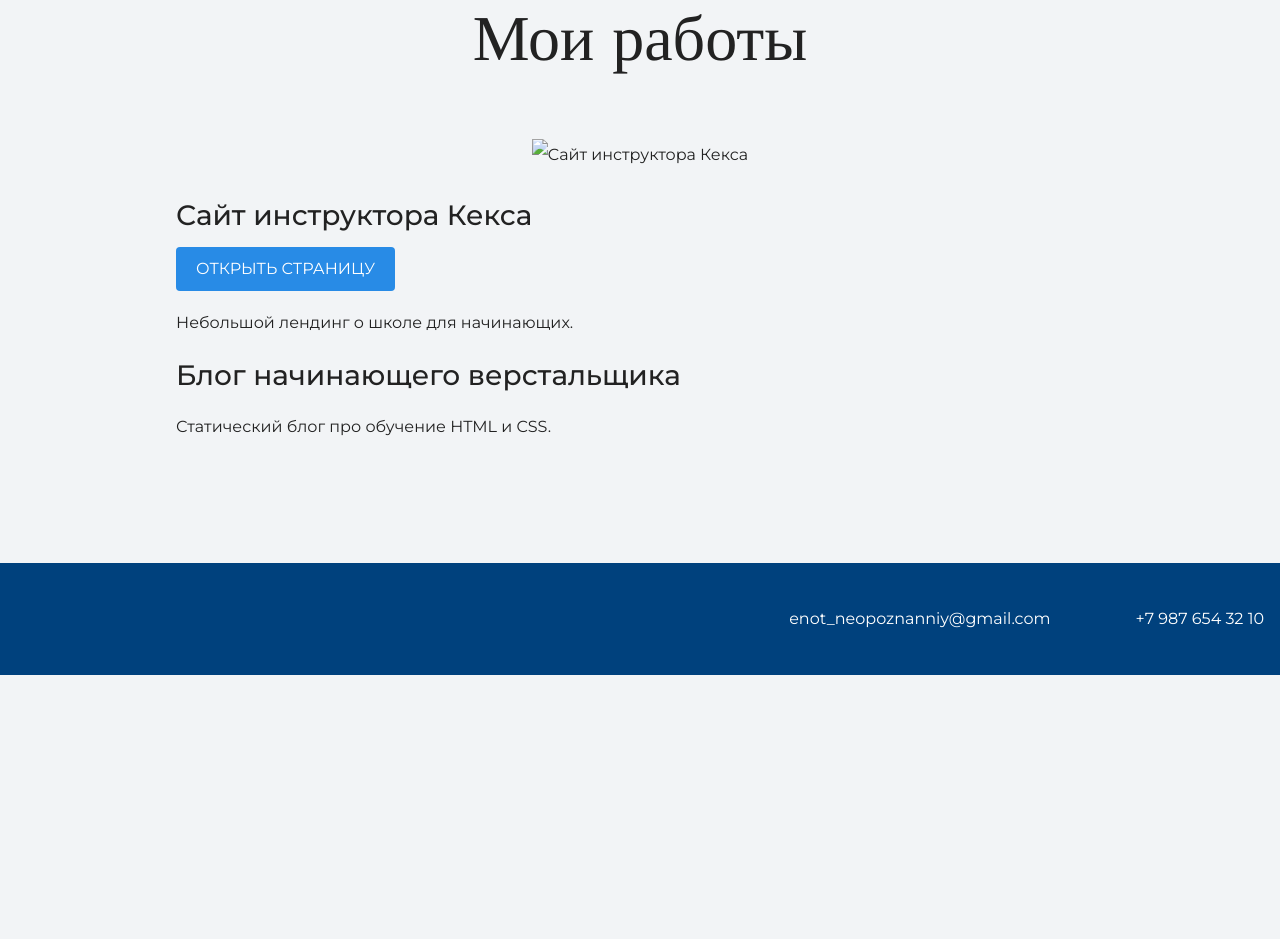
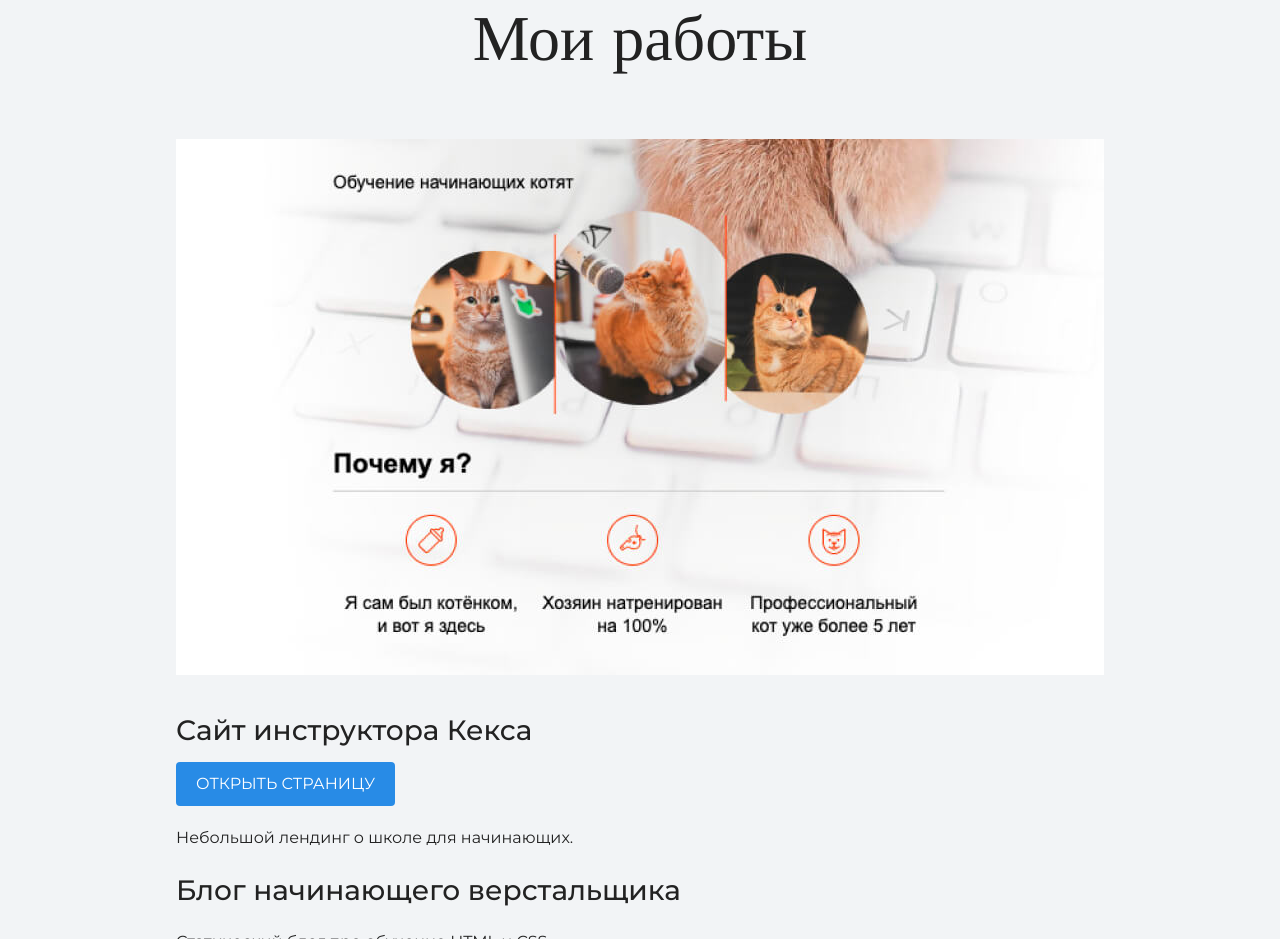
Before and after one commit to VisamTraining/My-site, a plain HTML site: page index.html in a window 1280 px wide. Shown: the part 2068-3007 px from the top of the page. Before the commit the page ends 2743 px from the top, so only its background shows below. Drawn offline with nearby package versions, Linux system fonts and the light colour scheme; files whose address does not match are found by name.

Commit message:
Add files via upload

```diff
--- a/index.html
+++ b/index.html
@@ -35,7 +35,7 @@
     <section class="portfolio">
       <h2 class="subheading">Мои работы</h2>
       <figure class="project-image">
-        <img src="img/project.jpg" width="928" height="536" alt="Cайт инструктора Кекса">
+        <img src="project.jpg" width="928" height="536" alt="Cайт инструктора Кекса">
       </figure>
 
       <div class="container"><h3>Сайт инструктора Кекса</h3>
```
